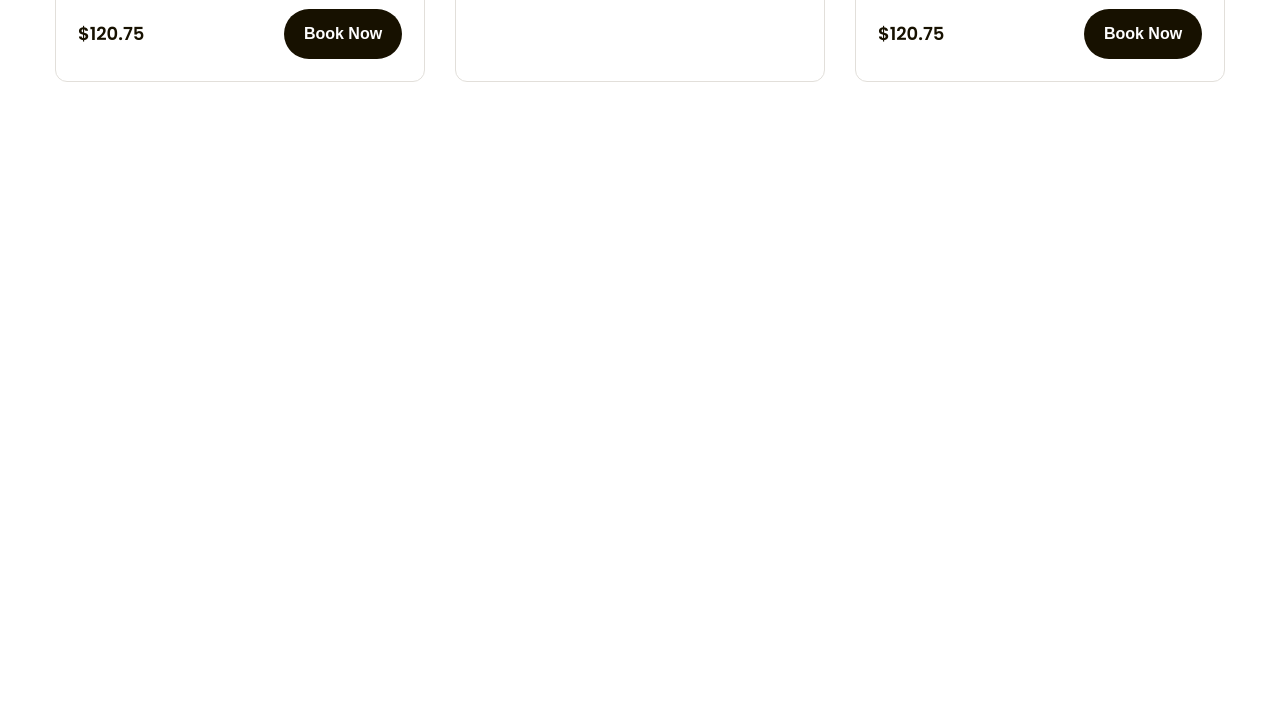
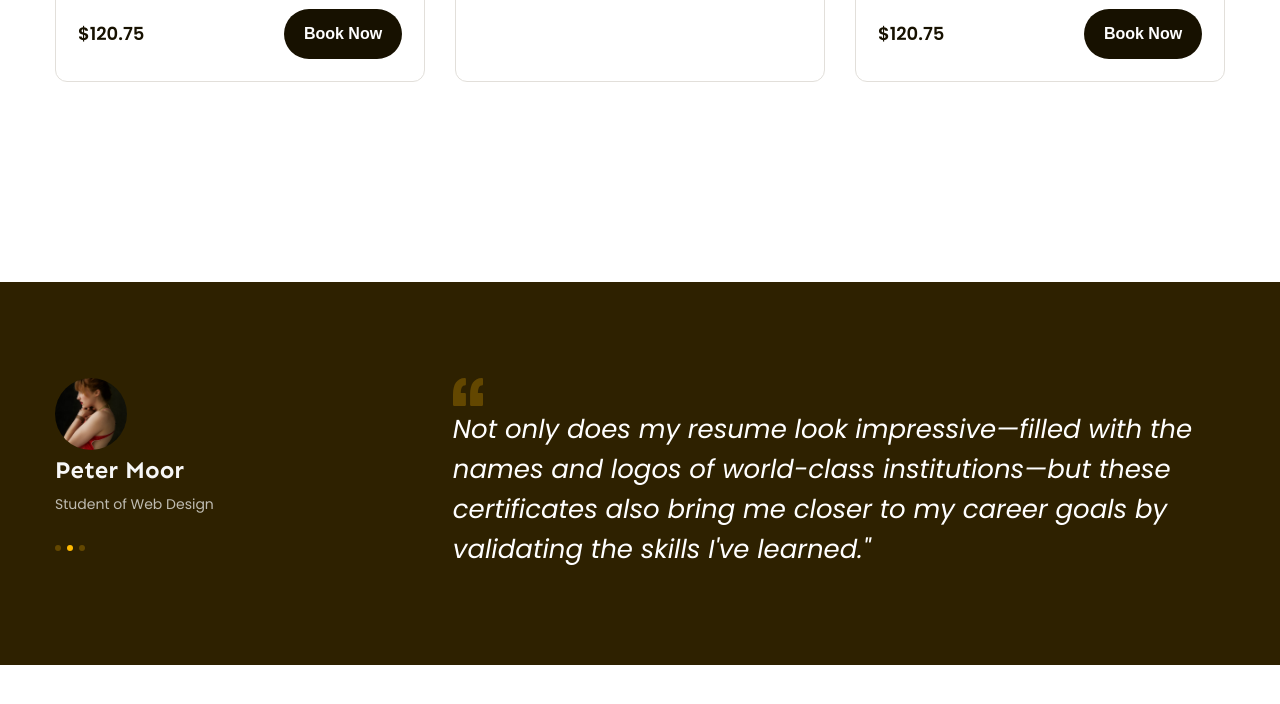
Before and after one commit to AstiArtKN/Figma-to-html, a plain HTML site: page index.html in a window 1280 px wide. Shown: the part 1478-2182 px from the top of the page. Drawn offline with Linux system fonts and the light colour scheme.

Commit message:
p8  feddback

```diff
--- a/assets/css/style.css
+++ b/assets/css/style.css
@@ -371,3 +371,61 @@ a {
   background-color: var(--primary-color);
   color: #fff;
 }
+/*===============================feedback=========================*/
+.feedback {
+  margin-top: 135px;
+  padding: 96px 0;
+  background: #2e2100;
+}
+.feedback-item {
+  display: flex;
+}
+
+.feedback-item .avatar {
+  width: 72px;
+  height: 72px;
+  border-radius: 50%;
+  object-fit: cover;
+}
+
+.feedback-item .info .member-name {
+  color: #f7f7f7;
+  font-family: var(--font-heading);
+  font-size: 2.4rem;
+  font-weight: 700;
+  line-height: 1.42; /* 141.667% */
+}
+.feedback-item .info .desc {
+  margin-top: 4px;
+  color: #bfbcb2;
+  font-size: 1.4rem;
+  line-height: 1.86; /* 185.714% */
+}
+.feedback-item .dots {
+  display: flex;
+  gap: 6px;
+  margin-top: 28px;
+}
+.feedback-item .dot {
+  cursor: pointer;
+  height: 6px;
+  width: 6px;
+  border-radius: 50%;
+  background: #634700;
+}
+.feedback-item .dot.active {
+  background-color: var(--primary-color);
+  cursor: default;
+}
+
+.feedback-item .content {
+  width: 66%;
+  margin-left: auto;
+}
+
+.feedback-item blockquote {
+  color: #fff;
+  font-size: 2.6rem;
+  font-style: italic;
+  line-height: 1.54; /* 153.846% */
+}
--- a/index.html
+++ b/index.html
@@ -263,6 +263,44 @@
           </div>
         </div>
       </div>
+      <!-- feedback -->
+      <div class="feedback">
+        <div class="main-content">
+          <div class="feedback-list">
+            <div class="feedback-item">
+              <!-- khối bên trái -->
+              <div class="info">
+                <img
+                  src="./assets/img/ava1.jpg"
+                  alt="Peter Moor"
+                  class="avatar"
+                />
+                <p class="member-name">Peter Moor</p>
+                <p class="desc">Student of Web Design</p>
+                <div class="dots">
+                  <span class="dot"></span>
+                  <span class="dot active"></span>
+                  <span class="dot"></span>
+                </div>
+              </div>
+              <!-- khối bên phải -->
+              <div class="content">
+                <img
+                  src="./assets/img/open-quote.svg"
+                  alt=""
+                  class="open-quotes"
+                />
+                <blockquote>
+                  Not only does my resume look impressive—filled with the names
+                  and logos of world-class institutions—but these certificates
+                  also bring me closer to my career goals by validating the
+                  skills I've learned."
+                </blockquote>
+              </div>
+            </div>
+          </div>
+        </div>
+      </div>
     </main>
   </body>
 </html>
```
Also changed, not shown: assets/img/ava1.jpg (added), assets/img/open-quote.svg (added).
